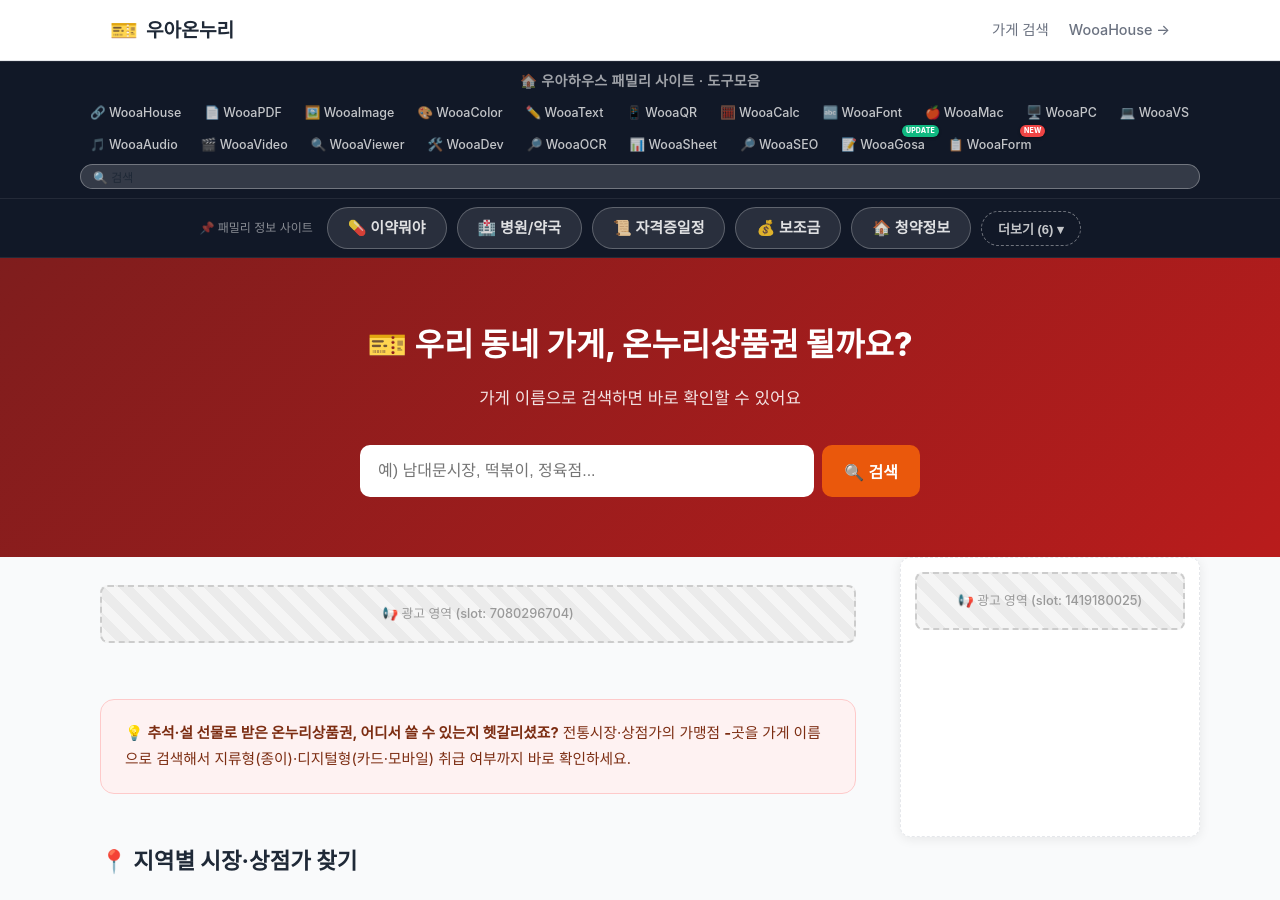
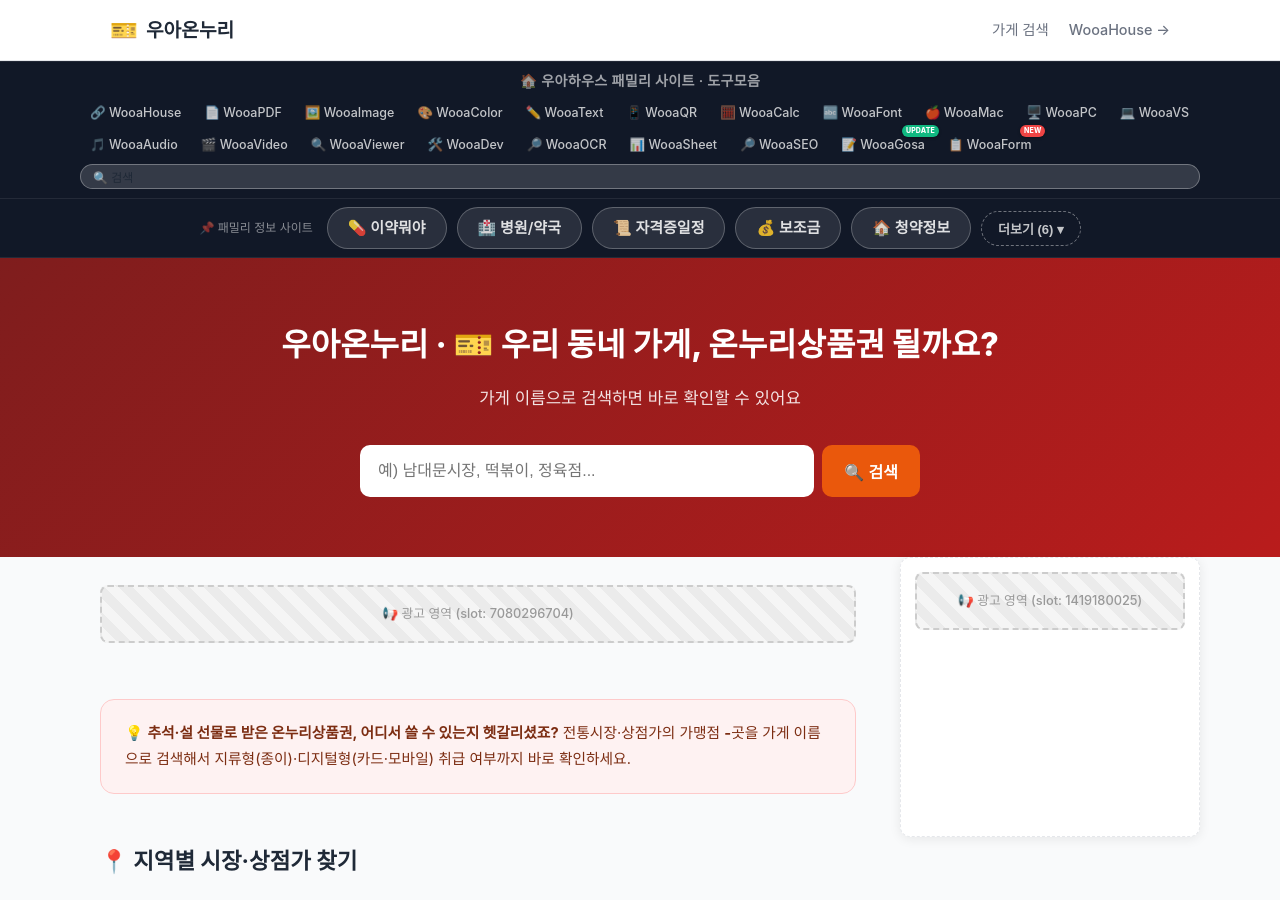
Before and after one commit to ingmaster83-code/wooaonnuri, a Jekyll site: the page built from index.html, in a window 1280 px wide and 900 px high. Built offline with Jekyll 4.4.1, drawn with Linux system fonts in a browser that asks for light colours; some web fonts are replaced; comment, search, counter and statistics services are not loaded.

Commit message:
Add Korean brand name to H1 for SEO/brand-search visibility

```diff
--- a/index.html
+++ b/index.html
@@ -6,7 +6,7 @@ description: 전국 온누리상품권 가맹점 15만여 곳을 가게 이름
 
 <!-- 히어로 & 검색 -->
 <div class="hero">
-  <h1>🎫 우리 동네 가게, 온누리상품권 될까요?</h1>
+  <h1>우아온누리 · 🎫 우리 동네 가게, 온누리상품권 될까요?</h1>
   <p>가게 이름으로 검색하면 바로 확인할 수 있어요</p>
   <div class="search-wrap">
     <input type="text" id="searchInput" class="search-input"
```
